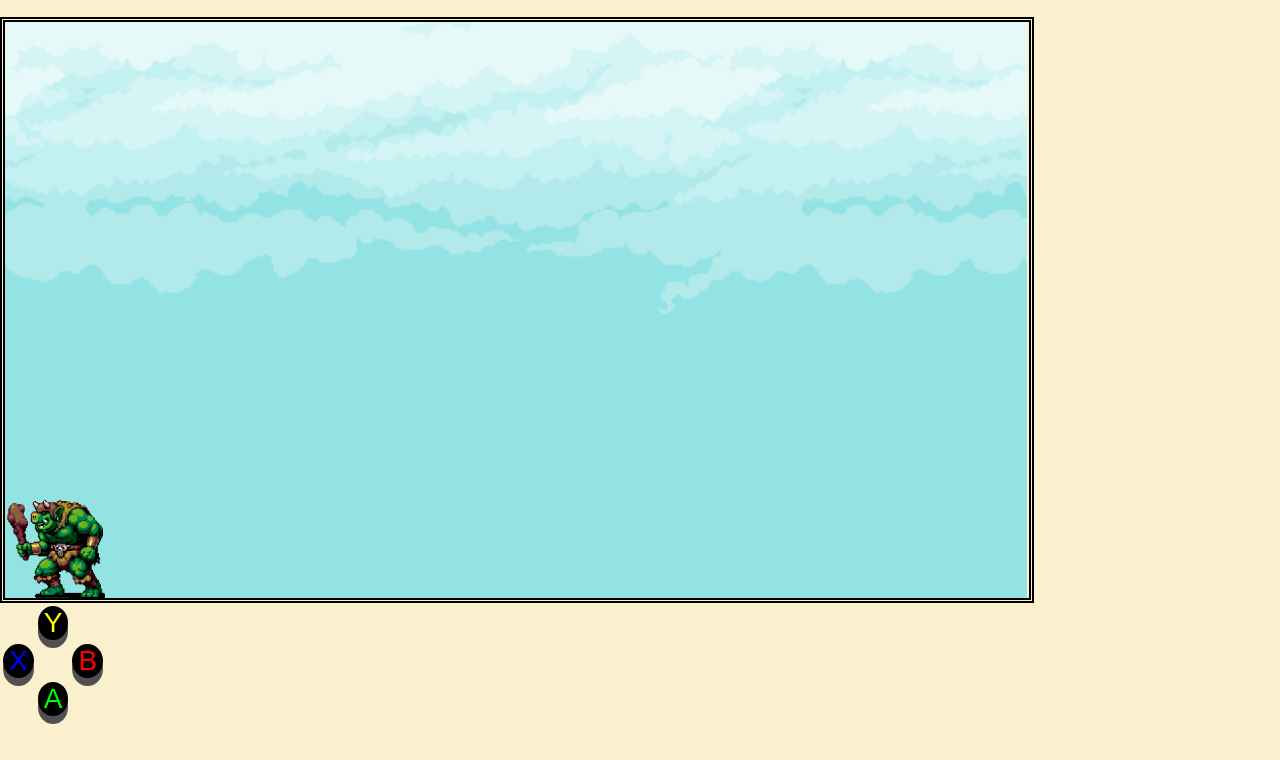
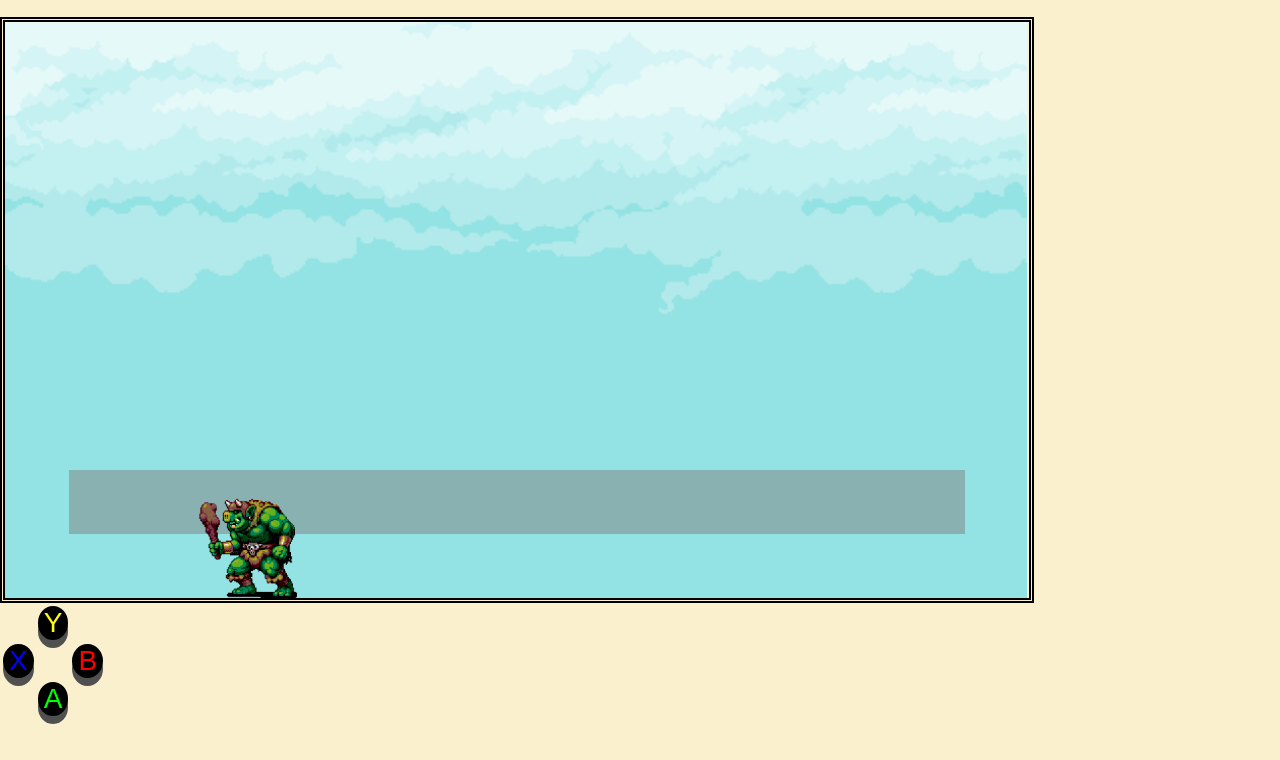
Before and after one commit to DanielMendioza/UIprogrammingRepeatProject, a plain HTML site: page index.html in a window 1280 px wide. Shown: the part 40-800 px from the top of the page. Drawn offline with Linux system fonts and the light colour scheme.

Commit message:
Added a floor

```diff
--- a/index.html
+++ b/index.html
@@ -30,6 +30,7 @@
     </table>
 
     <script src="js/Sprite.js"></script>
+    <script src="js/collisions.js"></script>
     <script src="js/Player.js"></script>
     <script src="js/eventlisteners.js"></script>
     <script src="js/script.js"></script>
--- a/js/Player.js
+++ b/js/Player.js
@@ -1,6 +1,6 @@
 class Player {
     constructor(images, scale = 1) {
-        this.position = {x: 0,y: 0};
+        this.position = {x: (3*64),y: (3*64)};
         this.velocity = {x: 0,y: 0};
 
         this.spritesheet = images;
--- /dev/null
+++ b/js/collisions.js
@@ -0,0 +1,64 @@
+const colissionlevel1 =
+[0,0,0,0,0,0,0,0,0,0,0,0,0,0,0,0
+,0,0,0,0,0,0,0,0,0,0,0,0,0,0,0,0
+,0,0,0,0,0,0,0,0,0,0,0,0,0,0,0,0
+,0,0,0,0,0,0,0,0,0,0,0,0,0,0,0,0
+,0,0,0,0,0,0,0,0,0,0,0,0,0,0,0,0
+,0,0,0,0,0,0,0,0,0,0,0,0,0,0,0,0
+,0,0,0,0,0,0,0,0,0,0,0,0,0,0,0,0
+,0,1,1,1,1,1,1,1,1,1,1,1,1,1,1,0
+,0,0,0,0,0,0,0,0,0,0,0,0,0,0,0,0];//layout of the main level
+
+Array.prototype.parse2D = function(){
+    const rows = [];
+    //This loops through the array in steps of 16, the amount of columns
+    // Output would be:
+    // [
+    //   [1, 2, 3, ..., 16],
+    //   [17, 18, 19, ..., 32],
+    //   [33, 34, 35, ..., 48],
+    //   [49, 50, 51 ... etc]
+    // ]
+    for (let i = 0; i < this.length; i+=16){
+        //the slice method in JavaScript is used to extract a portion of an array into a new array
+        //efectively "slicing the 1d Array into a 2D array of 16xZ where Z is the amount of loops"
+        rows.push(this.slice(i, i+16))
+    }
+    return rows;
+}
+
+// Parse the collision level array into a 2D array
+const parsedCollisions = colissionlevel1.parse2D()
+
+class Collisionblock{
+    constructor({position}){
+        this.position = position
+        this.width = 64
+        this.height = 64
+    }
+    draw(){
+        ctx.fillStyle = `rgba(128,128,128,0.5)`;
+        ctx.fillRect(this.position.x,
+                     this.position.y,
+                     this.width,
+                     this.height)
+    }
+}
+
+// Initialized an empty array to hold all collision blocks
+const collisionBlocks = []
+
+//console.log(parsedCollisions)  just an output to see if it prints on console
+
+parsedCollisions.forEach((row, columnHeight)=>{
+    row.forEach((symbol, rowWidth) => {
+        if (symbol === 1) {// If the symbol is 1, create a new CollisionBlock at the corresponding position
+            collisionBlocks.push(new Collisionblock({
+                position: {
+                    x: rowWidth * 64,
+                    y: columnHeight * 64,
+                }
+            }))
+        }
+    })
+})
--- a/js/script.js
+++ b/js/script.js
@@ -53,7 +53,11 @@ function draw(){
     //console.log("Draw");
     //console.log(player);
     backgroundLevel1.draw()
+    collisionBlocks.forEach(Collisionblock =>{
+        Collisionblock.draw()
+    })
     player.draw();
+
 }
 function gameloop() {
     update();
```
Also changed, not shown: js/SpriteClass.js (deleted).
